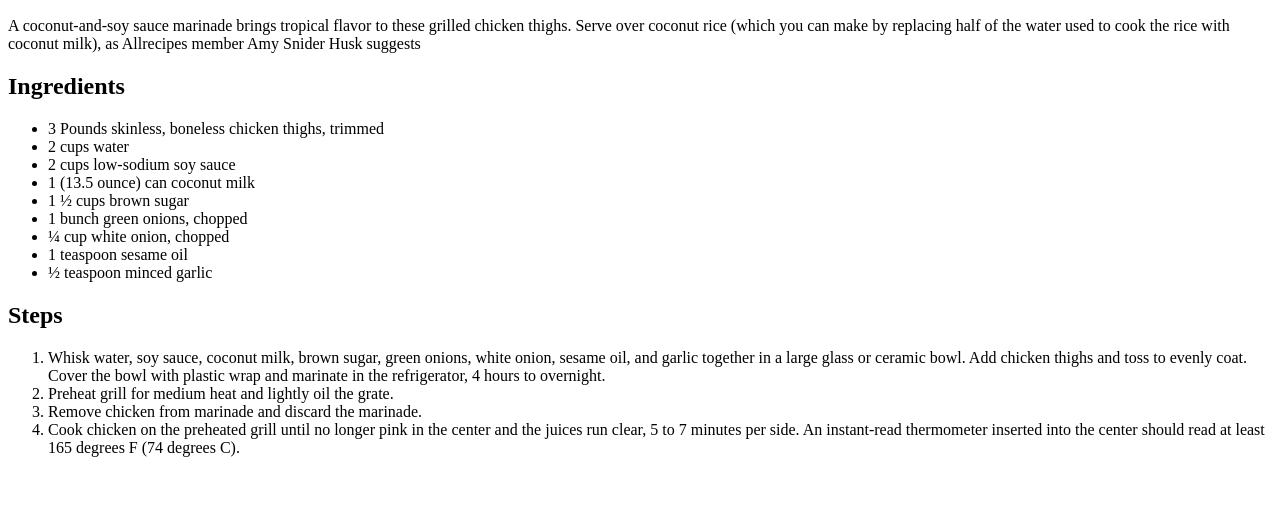
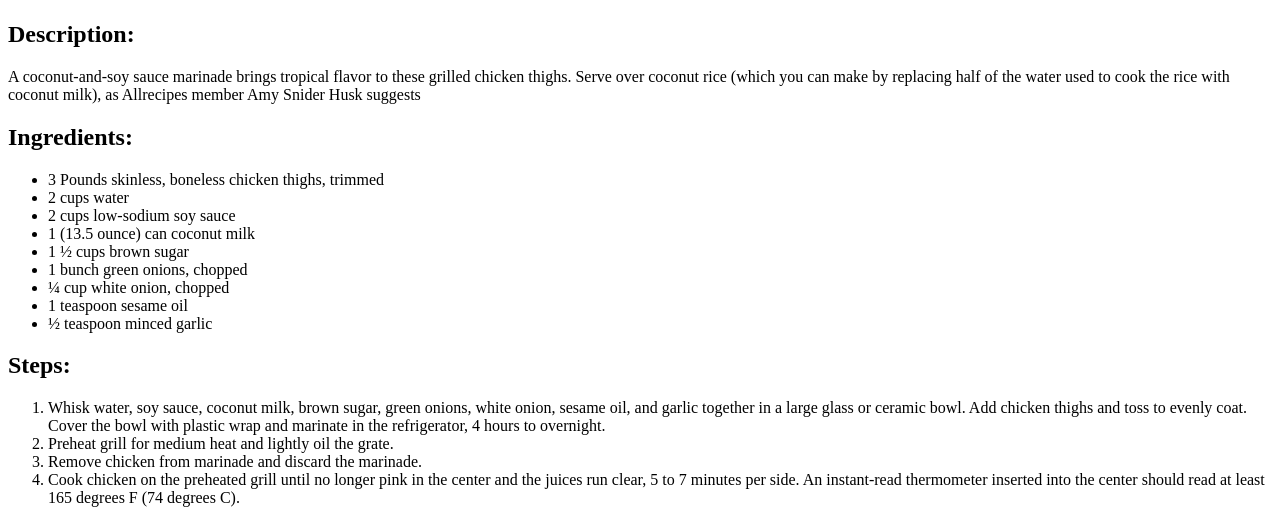
Before and after one commit to Faizulmd13/odin-recipes, a plain HTML site: page recipes/chicken.html in a window 1280 px wide. Shown: the part 409-932 px from the top of the page. Before the commit the page ends 882 px from the top, so only its background shows below. Drawn offline with Linux system fonts and the light colour scheme.

```diff
--- a/recipes/chicken.html
+++ b/recipes/chicken.html
@@ -12,13 +12,14 @@
       src="https://www.allrecipes.com/thmb/8TSWYLnPzP8m5EIyVFrnDRjmSr0=/750x0/filters:no_upscale():max_bytes(150000):strip_icc():format(webp)/6752546-7e2ad3f30ef84d159f6c5a60987a3411.jpg"
       alt="Grilled Hawaiian Chicken with Rice"
     />
+    <h2>Description:</h2>
     <p>
       A coconut-and-soy sauce marinade brings tropical flavor to these grilled
       chicken thighs. Serve over coconut rice (which you can make by replacing
       half of the water used to cook the rice with coconut milk), as Allrecipes
       member Amy Snider Husk suggests
     </p>
-    <h2>Ingredients</h2>
+    <h2>Ingredients:</h2>
     <ul>
       <li>3 Pounds skinless, boneless chicken thighs, trimmed</li>
       <li>2 cups water</li>
@@ -30,7 +31,7 @@
       <li>1 teaspoon sesame oil</li>
       <li>½ teaspoon minced garlic</li>
     </ul>
-    <h2>Steps</h2>
+    <h2>Steps:</h2>
     <ol>
       <li>
         Whisk water, soy sauce, coconut milk, brown sugar, green onions, white
```
Also changed, not shown: index.html (+1 -0 lines), recipes/succotash.html (+3 -2 lines), recipes/tomato-slices.html (+1 -1 lines).
